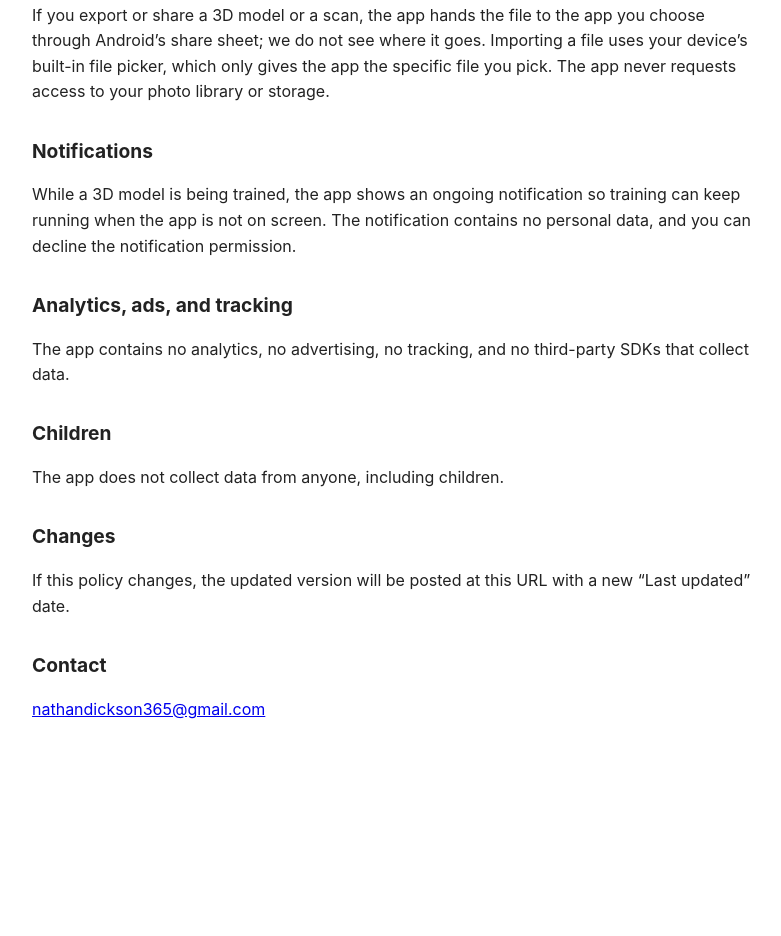
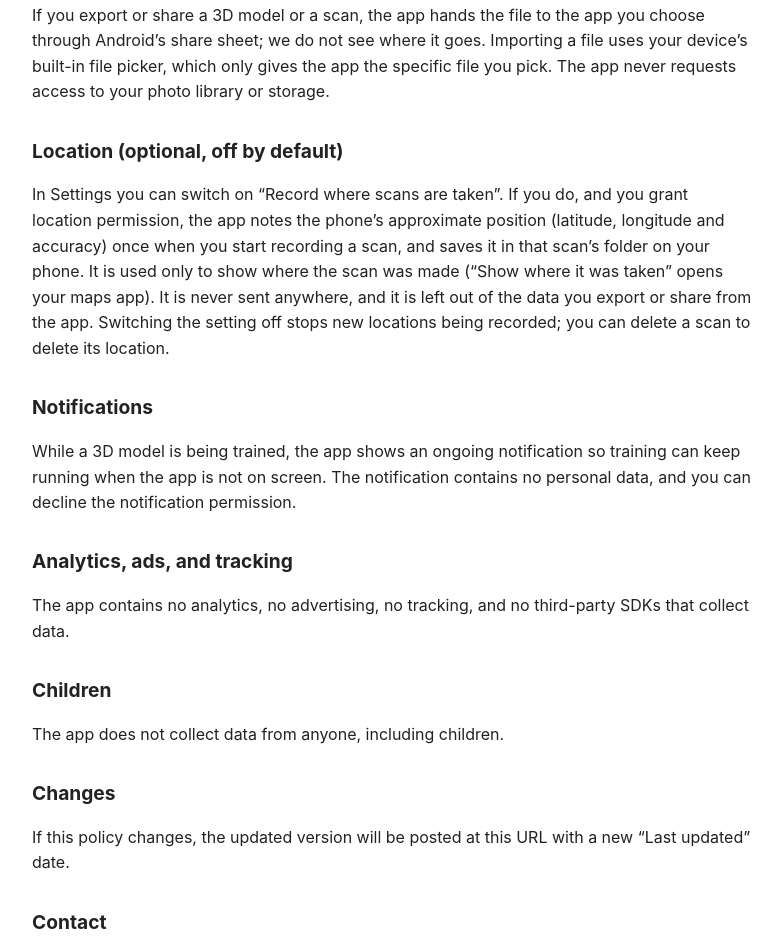
Before and after one commit to nathandickson365/splatscan-site, a plain HTML site: page privacy.html in a window 1280 px wide. Shown: the part 935-1871 px from the top of the page, without its empty margins (248-1029 px from the left). Before the commit the page ends 1697 px from the top, so only its background shows below. Drawn offline with Linux system fonts and the light colour scheme.

Commit message:
Privacy policy: optional location setting

```diff
--- a/privacy.html
+++ b/privacy.html
@@ -30,6 +30,9 @@
 <h2>Sharing and files</h2>
 <p>If you export or share a 3D model or a scan, the app hands the file to the app you choose through Android&rsquo;s share sheet; we do not see where it goes. Importing a file uses your device&rsquo;s built-in file picker, which only gives the app the specific file you pick. The app never requests access to your photo library or storage.</p>
 
+<h2>Location (optional, off by default)</h2>
+<p>In Settings you can switch on &ldquo;Record where scans are taken&rdquo;. If you do, and you grant location permission, the app notes the phone&rsquo;s approximate position (latitude, longitude and accuracy) once when you start recording a scan, and saves it in that scan&rsquo;s folder on your phone. It is used only to show where the scan was made (&ldquo;Show where it was taken&rdquo; opens your maps app). It is never sent anywhere, and it is left out of the data you export or share from the app. Switching the setting off stops new locations being recorded; you can delete a scan to delete its location.</p>
+
 <h2>Notifications</h2>
 <p>While a 3D model is being trained, the app shows an ongoing notification so training can keep running when the app is not on screen. The notification contains no personal data, and you can decline the notification permission.</p>
 
```
